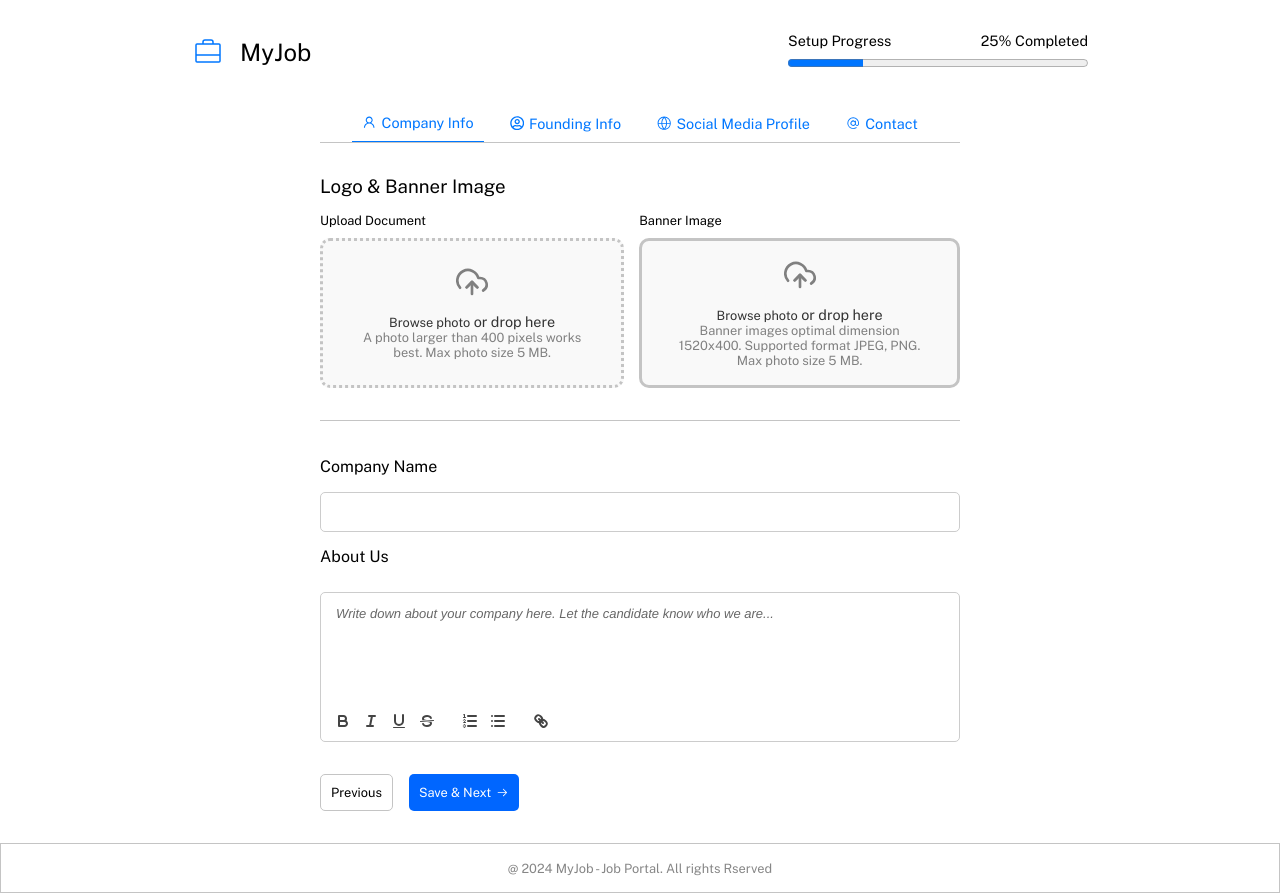
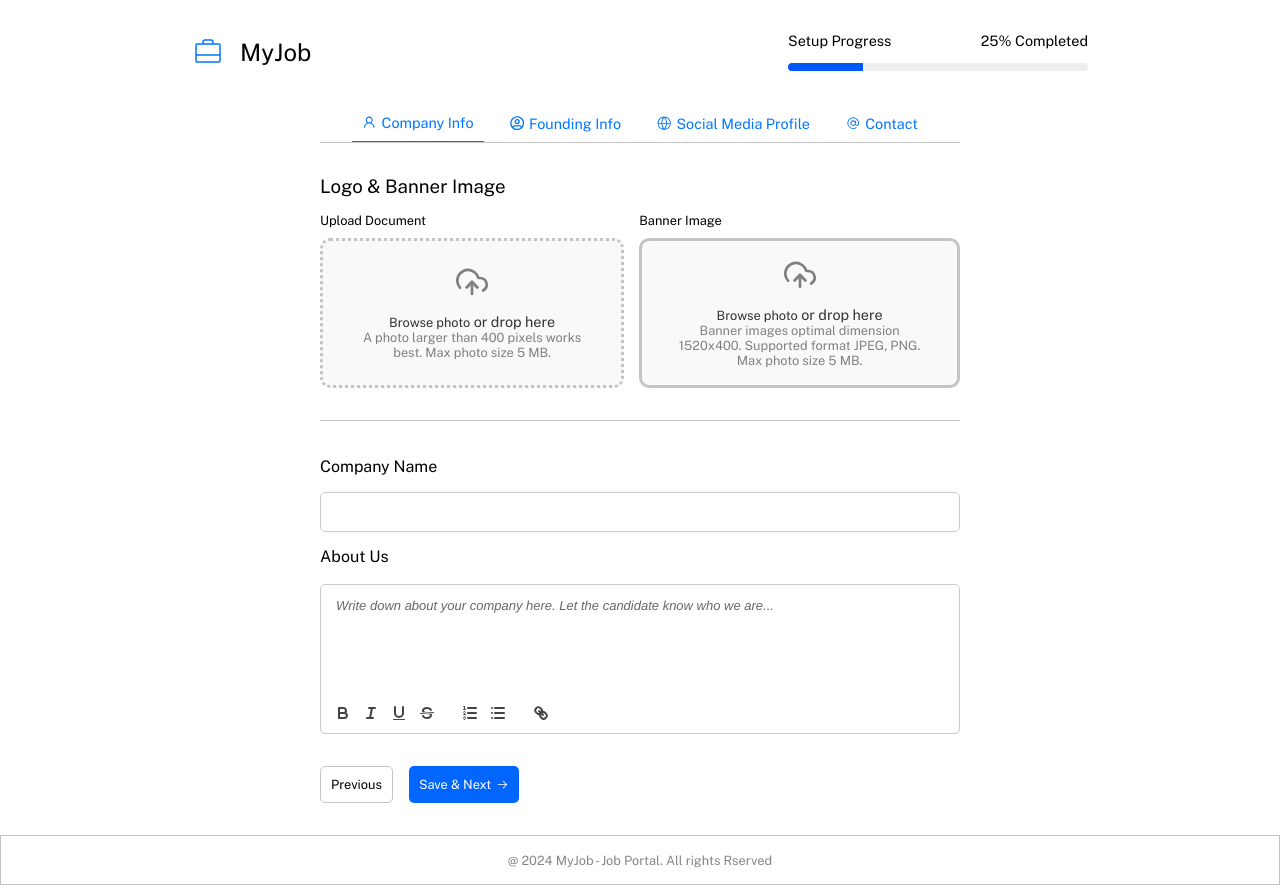
Before and after one commit to ioNihal/responsive-screens, a React (Vite) app: page / in a window 1280 px wide. Built offline with nearby package versions, Linux system fonts and the light colour scheme.

Commit message:
update to small sizes

```diff
--- a/src/styles/Forms/CompanyForm.module.css
+++ b/src/styles/Forms/CompanyForm.module.css
@@ -125,7 +125,7 @@
 .aboutUs {
     display: flex;
     flex-direction: column;
-    gap: 1rem;
+    gap: 0.5rem;
 }
 
 .aboutUs label {
--- a/src/styles/Header.module.css
+++ b/src/styles/Header.module.css
@@ -49,6 +49,25 @@
 
 .progressBar progress {
     width: 100%;
+    height: 8px;
+    appearance: none;
+    -webkit-appearance: none;
+}
+
+.progressBar progress::-webkit-progress-bar {
+    background-color: #eee;
+    border-radius: 20px;
+}
+
+.progressBar progress::-webkit-progress-value {
+    background-color: rgb(0, 89, 255);
+    border-top-left-radius: 20px;
+    border-bottom-left-radius: 20px;
+}
+
+.progressBar progress::-moz-progress-bar {
+    background-color: rgb(0, 89, 255);
+    border-radius: 20px;
 }
 
 @media (max-width: 768px) {
```
